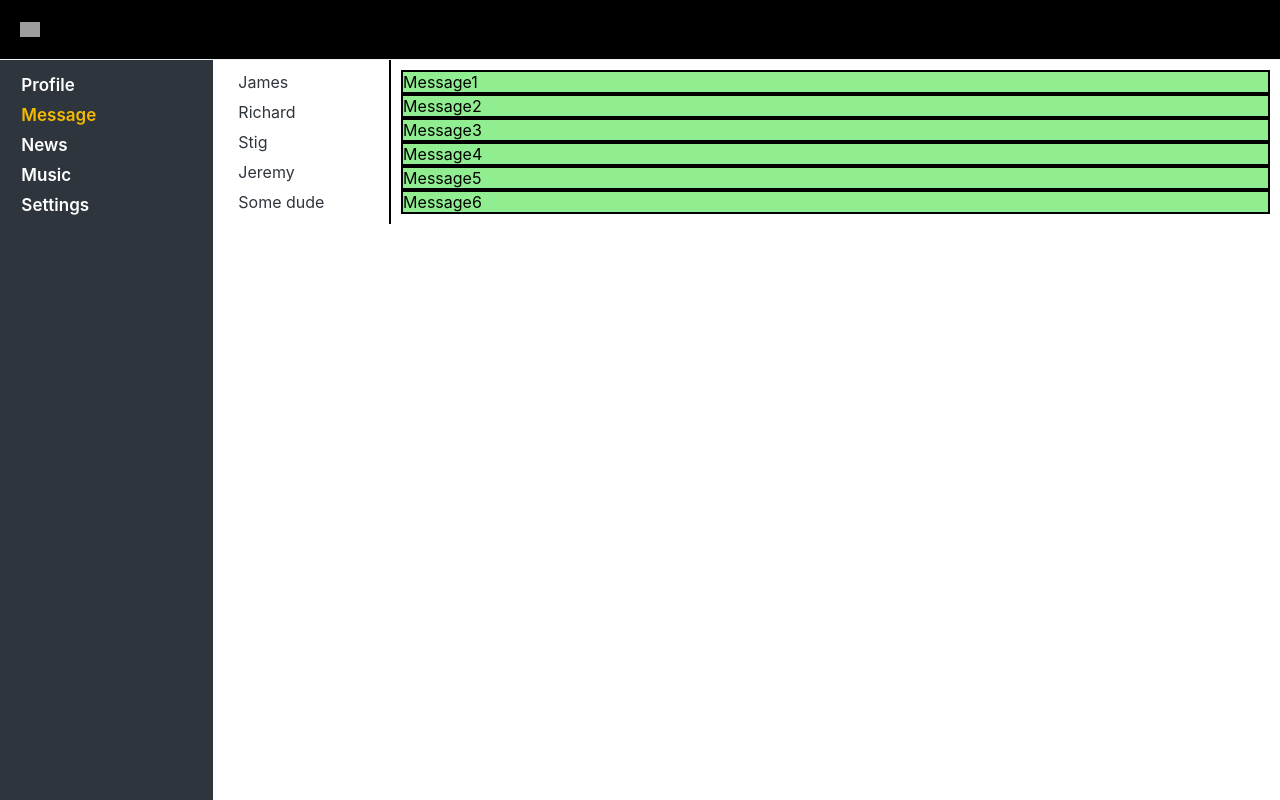
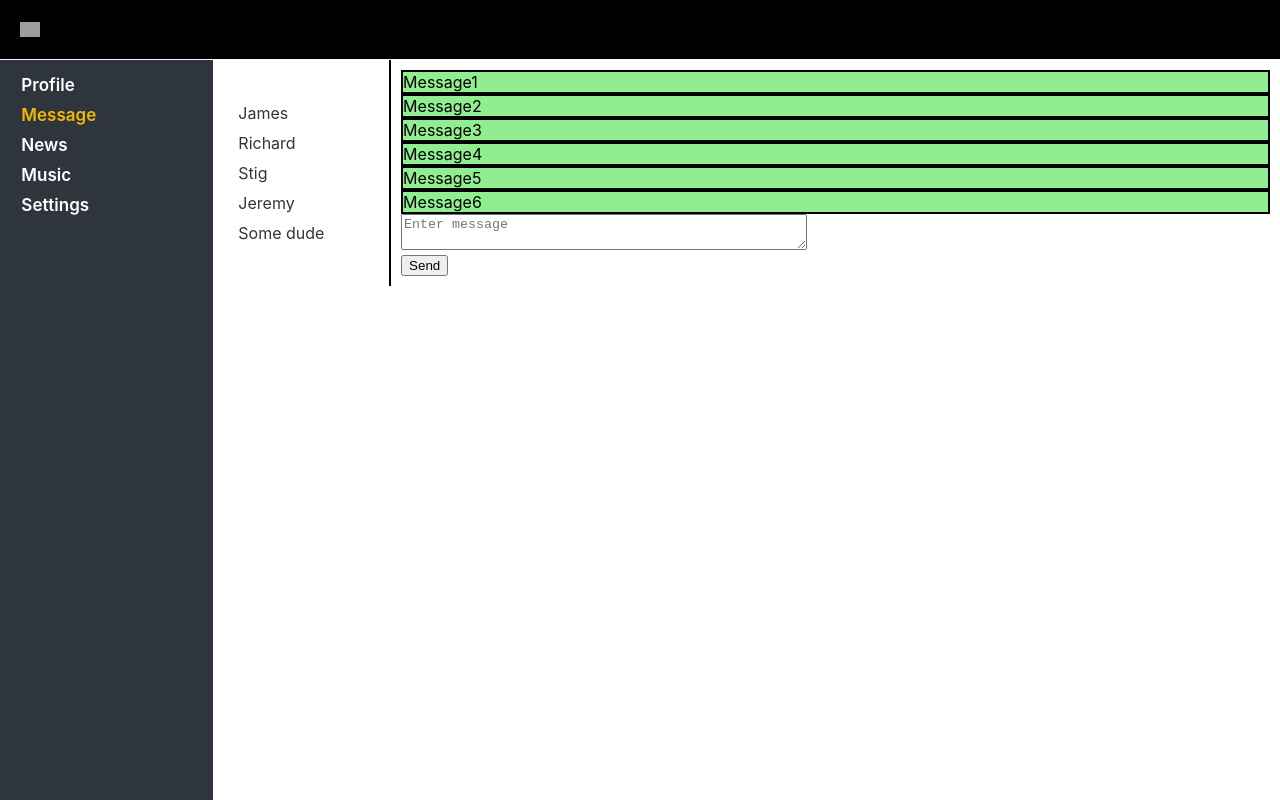
Before and after one commit to Daqueze21/Social_Network_Project_React, a React (Create React App) app in the folder my-app/: page /dialogs in a window 1280 px wide. Built offline with nearby package versions, Linux system fonts and the light colour scheme; grey boxes are pictures that could not be loaded.

Commit message:
feat: inst react-redux, create DialogsContaner and MyPostsContainer

```diff
--- a/my-app/package.json
+++ b/my-app/package.json
@@ -8,6 +8,7 @@
     "@testing-library/user-event": "^7.2.1",
     "react": "^16.13.1",
     "react-dom": "^16.13.1",
+    "react-redux": "^7.2.2",
     "react-router-dom": "^5.2.0",
     "react-scripts": "3.4.3",
     "redux": "^4.0.5"
--- a/my-app/src/App.js
+++ b/my-app/src/App.js
@@ -4,7 +4,7 @@ import './App.css';
 import Header from './components/Header/Header';
 import Navbar from './components/Navbar/Navbar';
 import Profile from './components/Profile/Profile';
-import Dialogs from './components/Dialogs/Dialogs';
+import DialogsContainer from './components/Dialogs/DialogsContainer';
 import { Route } from 'react-router-dom';
 
 
@@ -21,7 +21,7 @@ function App(props) {
         />
         <Route
           path="/dialogs"
-            render={() => <Dialogs state={props.state.dialogPage} />}
+            render={() => <DialogsContainer state={props.state.dialogPage} />}
         />
       </div>
     </div>
--- a/my-app/src/components/Dialogs/Dialogs.jsx
+++ b/my-app/src/components/Dialogs/Dialogs.jsx
@@ -1,6 +1,5 @@
 import React from 'react';
 import styles from './Dialogs.module.css';
-// import {BrowserRouter as Router, NavLink, Route} from "react-router-dom";
 import Message from "./Message/Message";
 import DialogItem from "./DialogItem/DialogItem";
 
@@ -14,17 +13,25 @@ function Dialogs(props) {
         return <Message message={m.message}/>
     });
 
+    function onSendMessageClick () {
+        console.log('send');
+    };
+
     return (
         <div className={styles.dialogs}>
-            <div className={styles.dialogsItems}>
-                {dialogsElements}
-
-            </div>
+            <div className={styles.dialogsItems}>{dialogsElements}</div>
 
             <div className={styles.messages}>
-                {messagesElements}
+            <div>{messagesElements}</div>
+            <div>
+                <div>
+                    <textarea placeholder='Enter message'></textarea>
+                </div>
+                <div>
+                    <button onClick={onSendMessageClick}>Send</button>
+                </div>
             </div>
-
+            </div>
         </div>
     );
 }
--- /dev/null
+++ b/my-app/src/components/Dialogs/DialogsContainer.jsx
@@ -0,0 +1,11 @@
+import React from 'react';
+import Dialogs from "./Dialogs";
+
+
+function DialogsContainer(props) {
+  return (
+    <Dialogs state = {props.state}/>
+  );
+}
+
+export default DialogsContainer;
--- a/my-app/src/components/Profile/MyPosts/MyPosts.jsx
+++ b/my-app/src/components/Profile/MyPosts/MyPosts.jsx
@@ -3,13 +3,14 @@ import styles from './MyPosts.module.css';
 import Post from './Post/Post';
 
 function MyPosts(props) {
-    console.log(props);
 
-    let postsElements =
-        props.posts.map((p) => {
-            return <Post message={p.message} likesCount={p.likes}/>
+  let postsElements = props.posts.map(p => {
+    return <Post message={p.message} likesCount={p.likes} />;
+  });
+
+  function onPostSendClick() {
+    console.log('send post');
   }
-    );
 
   return (
     <div className={styles.postsBlock}>
@@ -19,12 +20,10 @@ function MyPosts(props) {
           <textarea></textarea>
         </div>
         <div>
-                    <button>Add post</button>
+          <button onClick={onPostSendClick}>Add post</button>
         </div>
       </div>
-            <div className={styles.posts}>
-                {postsElements}
-            </div>
+      <div className={styles.posts}>{postsElements}</div>
     </div>
   );
 }
--- /dev/null
+++ b/my-app/src/components/Profile/MyPosts/MyPostsContainer.jsx
@@ -0,0 +1,9 @@
+import React from 'react';
+import MyPosts from './MyPosts';
+
+function MyPostsContainer(props) {
+
+    return <MyPosts posts={props.posts} />;
+}
+
+export default MyPostsContainer;
--- a/my-app/src/components/Profile/Profile.jsx
+++ b/my-app/src/components/Profile/Profile.jsx
@@ -1,7 +1,7 @@
 import React from 'react';
 import styles from './Profile.module.css';
-import MyPosts from './MyPosts/MyPosts';
 import ProfileInfo from "./MyPosts/ProfileInfo/ProfileInfo";
+import MyPostsContainer from './MyPosts/MyPostsContainer';
 
 function Profile(props) {
 
@@ -9,7 +9,7 @@ function Profile(props) {
       <div className={styles.profile}>
          <ProfileInfo/>
 
-         <MyPosts posts = {props.state.posts} />
+         <MyPostsContainer posts = {props.state.posts} />
       </div>
    );
 }
--- a/my-app/src/index.js
+++ b/my-app/src/index.js
@@ -7,11 +7,14 @@ import './index.css';
 import App from './App';
 import store from './redux/redux-store';
 
+
 let rerenderTree = (state) =>{
   ReactDOM.render(
     <React.StrictMode>
       <Router>
+
         <App state={state} store ={store}/>
+
       </Router>
     </React.StrictMode>,
     document.getElementById('root')
```
Also changed, not shown: 1 other file (tests, documents, lock files or other folders). Lines whose indentation alone changed are shown as unchanged.
